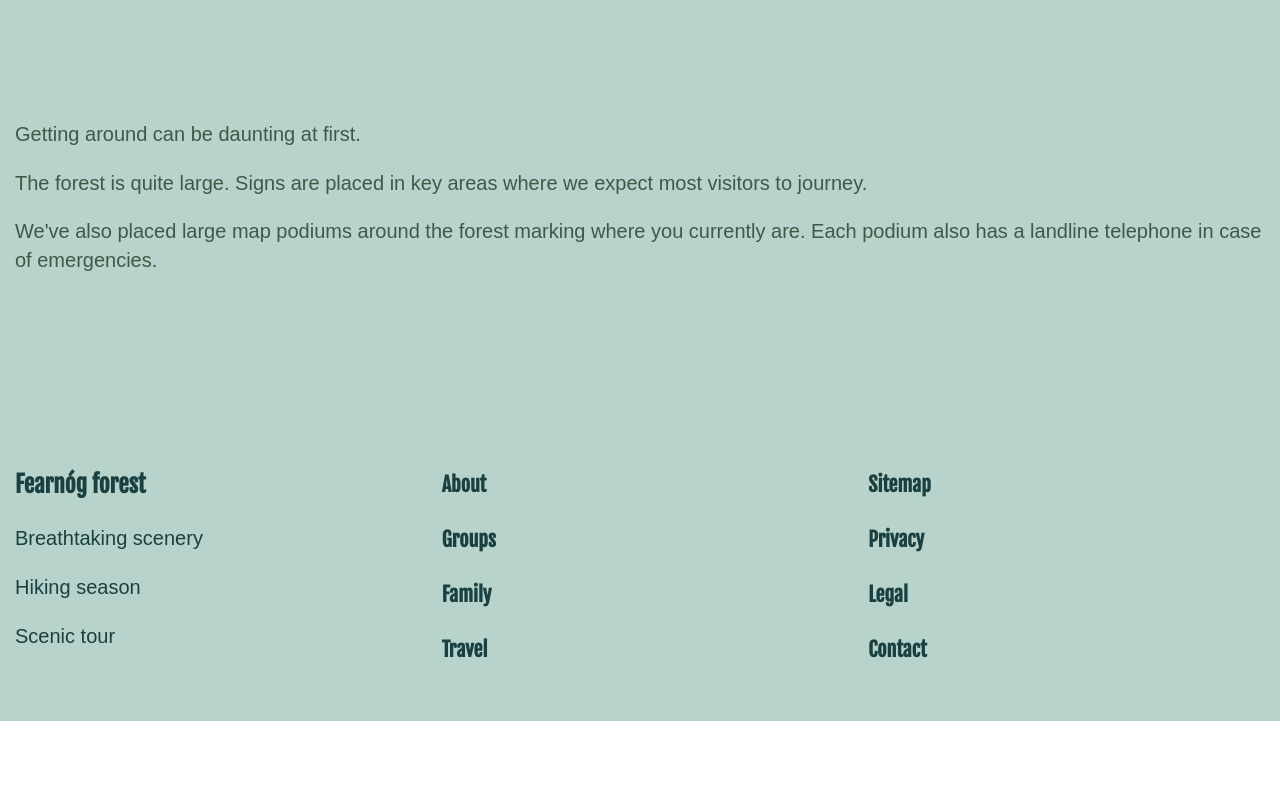
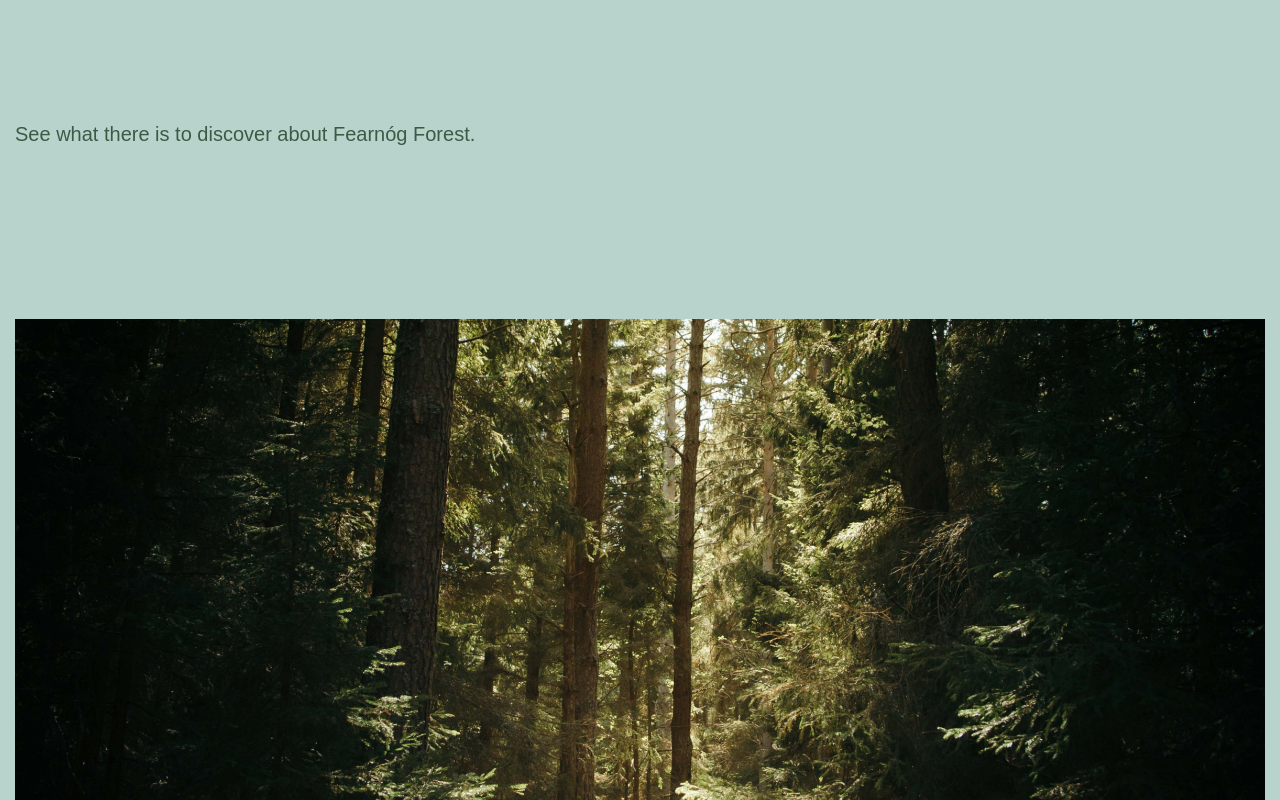
Before and after one commit to NiallEccles/Fearnog-Forest, a website: page src/scenic_spots.html in a window 1280 px wide. Shown: the part 500-1300 px from the top of the page. Before the commit the page ends 1221 px from the top, so only its background shows below. Drawn offline with nearby package versions, Linux system fonts and the light colour scheme; files that its build step writes are made by us from their sources; a web font is replaced by a local one.

Commit message:
Updated content on new page.

```diff
--- a/src/scenic_spots.html
+++ b/src/scenic_spots.html
@@ -9,7 +9,7 @@
 <body>
 	<div class="container-fluid">
 		<img class="treeline" src="images/treeline.svg" alt="Treeline divider">
-		<div class="row hero small white left divider" style="background-image: url('images/paths.jpg');">
+		<div class="row hero small white left divider" style="background-image: url('images/forest_1.jpg');">
 			<div class="col-xs-12">
 				<h1>Scenic Spots</h1>
 			</div>
@@ -18,32 +18,15 @@
 	<div class="container-fluid">
 		<div class="row content">
 			<div class="col-xs-12">
-                <p>Getting around can be daunting at first.</p>
-                <p>The forest is quite large. Signs are placed in key areas where we expect most visitors to journey.</p>
-                <p>We've also placed large map podiums around the forest marking where you currently are. Each podium also has a landline telephone in case of emergencies.</p>
+                <p>See what there is to discover about Fearnóg Forest.</p>
             </div>
 		</div>
 	</div>
 	<footer>
 		<div class="container-fluid">
 			<div class="row content-footer">
-				<div class="col-xs-12 col-sm-4">
-					<h3>Fearnóg forest</h3>
-					<p>Breathtaking scenery</p>
-					<p>Hiking season</p>
-					<p>Scenic tour</p>
-				</div>
-				<div class="col-xs-12 col-sm-4">
-					<h4>About</h4>
-					<h4>Groups</h4>
-					<h4>Family</h4>
-					<h4>Travel</h4>
-				</div>
-				<div class="col-xs-12 col-sm-4">
-					<h4>Sitemap</h4>
-					<h4>Privacy</h4>
-					<h4>Legal</h4>
-					<h4>Contact</h4>
+				<div class="col-xs-12">
+                    <img class="full" src="images/walk.jpg" alt="">
 				</div>
 			</div>
 		</div>
```
Also changed, not shown: src/index.html (+1 -1 lines), dist/index.html, dist/scenic_spots.html.
